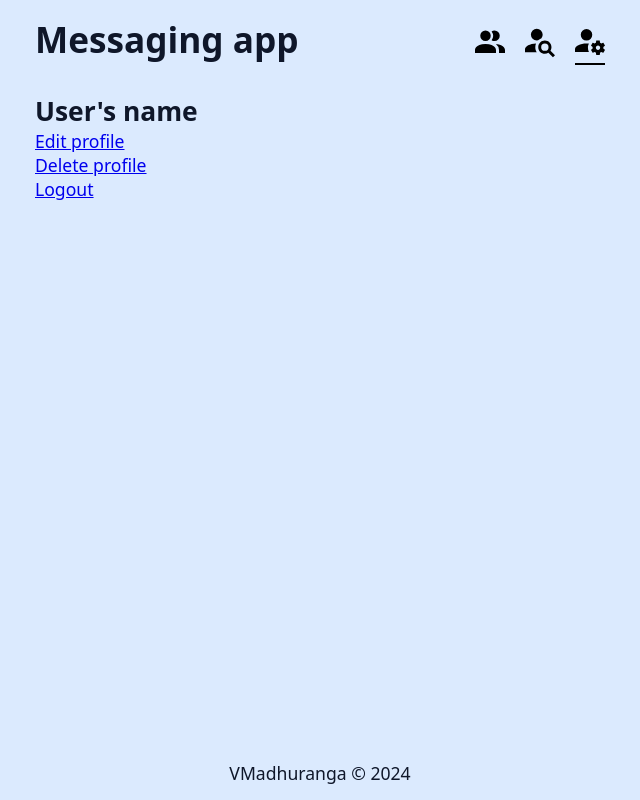
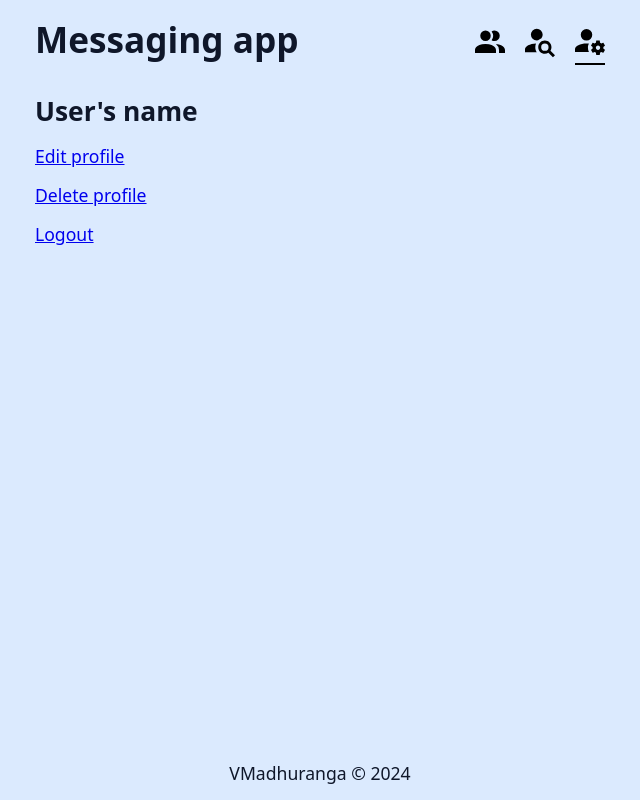
Before and after one commit to VMadhuranga/messaging-app-frontend, a React (Vite) app: page /1/profile in a window 1280 px wide. Shown: the whole page, without its empty margins (320-960 px from the left). Built offline with nearby package versions, Linux system fonts and the light colour scheme; no server answers.

Commit message:
Add ProfilePage component styles

```diff
--- a/src/components/profile-page/ProfilePage.jsx
+++ b/src/components/profile-page/ProfilePage.jsx
@@ -10,7 +10,7 @@ const ProfilePage = () => {
   }
 
   return (
-    <section>
+    <section className="defaultSection">
       <h2>User&apos;s name</h2>
       <div>
         <Link to={`/${params.user_id}/profile/edit`}>Edit profile</Link>
```
